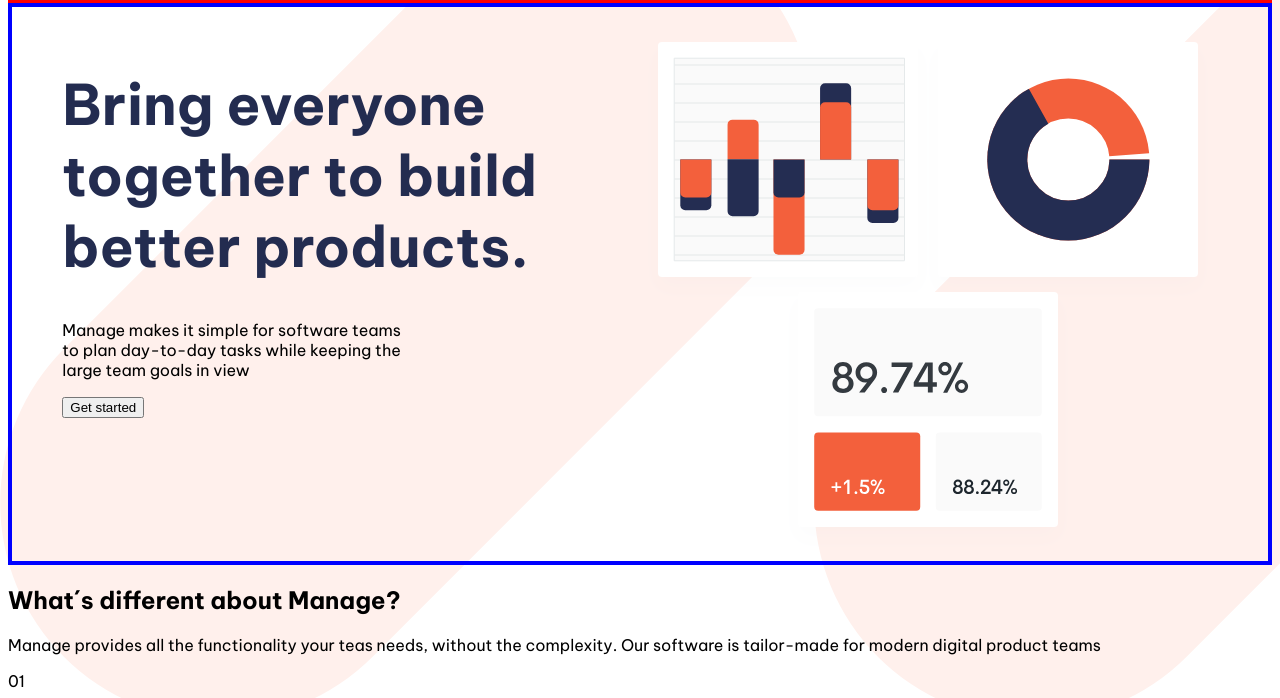
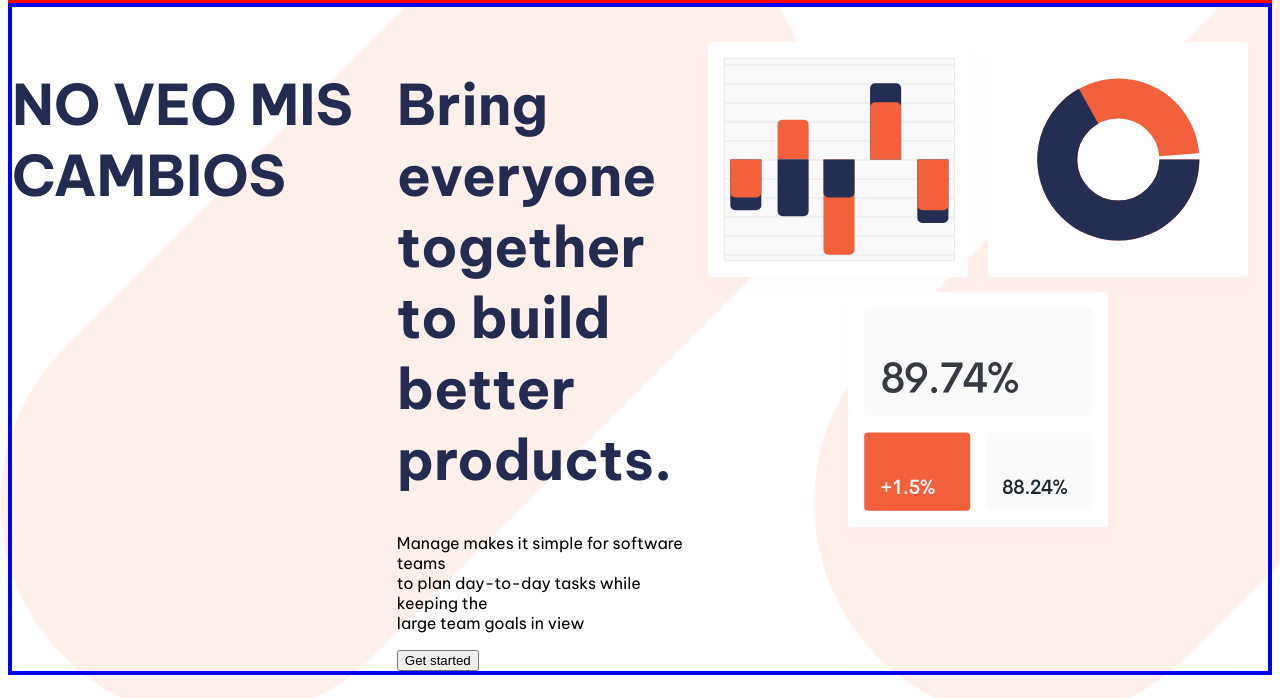
Before and after one commit to FrancyVergara7/Repositorio-Personal-, a plain HTML site: page index.html in a window 1280 px wide. Shown: the part 93-791 px from the top of the page. Drawn offline with Linux system fonts and the light colour scheme.

Commit message:
No veo mi cambio

```diff
--- a/index.html
+++ b/index.html
@@ -25,6 +25,7 @@
         <button class="get"><a href="#">Get started</a></button>
     </header>
     <main id="banner">
+        <h1>NO VEO MIS CAMBIOS</h1>
         <div>
             <h1>Bring everyone<br> together to build<br> better products.</h1>
             <p>Manage makes it simple for software teams<br>
```
